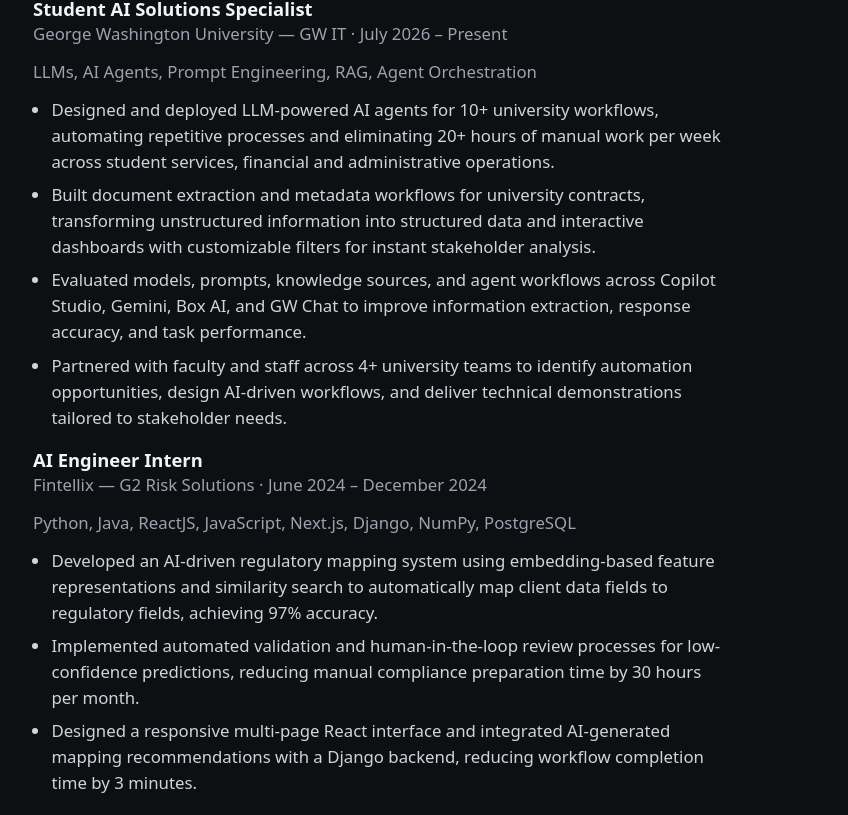
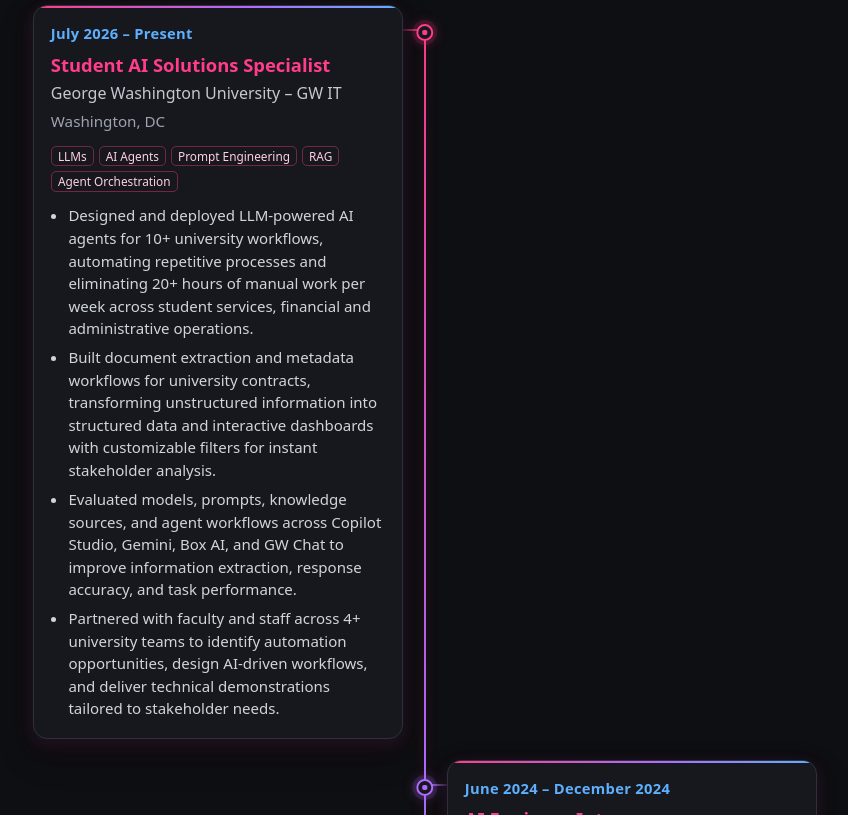
Before and after one commit to kushisantu/portfolio, a React (Vite) app: page / in a window 1280 px wide. Shown: the part 725-1540 px from the top of the page, without its empty margins (215-1063 px from the left). Built offline with nearby package versions, Linux system fonts and the light colour scheme.

Commit message:
experience cards

```diff
--- a/src/App.tsx
+++ b/src/App.tsx
@@ -1,4 +1,4 @@
-import { useEffect, useRef, useState } from 'react'
+import { useEffect, useLayoutEffect, useRef, useState } from 'react'
 import {
   about,
   contact,
@@ -37,6 +37,130 @@
 }
 
 type Project = (typeof projects)[number]
+
+function ExperienceTimeline() {
+  const trackRef = useRef<HTMLDivElement>(null)
+  const [shown, setShown] = useState<boolean[]>(() => experience.map(() => false))
+
+  useLayoutEffect(() => {
+    const track = trackRef.current
+    if (!track) return
+
+    const reduce = window.matchMedia('(prefers-reduced-motion: reduce)').matches
+
+    function measure() {
+      const dots = track.querySelectorAll<HTMLElement>('.timeline-dot')
+      if (dots.length === 0) return
+      const trackRect = track.getBoundingClientRect()
+      const first = dots[0].getBoundingClientRect()
+      const last = dots[dots.length - 1].getBoundingClientRect()
+      const top = first.top + first.height / 2 - trackRect.top
+      const height = last.top + last.height / 2 - trackRect.top - top
+      track.style.setProperty('--rail-top', `${top}px`)
+      track.style.setProperty('--rail-height', `${height}px`)
+      if (reduce) track.style.setProperty('--drawn', `${height}px`)
+    }
+
+    function draw() {
+      if (reduce) return
+      const dots = track.querySelectorAll<HTMLElement>('.timeline-dot')
+      if (dots.length === 0) return
+      const trackRect = track.getBoundingClientRect()
+      const first = dots[0].getBoundingClientRect()
+      const last = dots[dots.length - 1].getBoundingClientRect()
+      const top = first.top + first.height / 2 - trackRect.top
+      const end = last.top + last.height / 2 - trackRect.top
+      const reach = window.innerHeight * 0.62 - trackRect.top
+      const drawn = Math.min(Math.max(end - top, 0), Math.max(0, reach - top))
+      track.style.setProperty('--drawn', `${drawn}px`)
+    }
+
+    measure()
+    draw()
+
+    const resizeObserver = new ResizeObserver(() => {
+      measure()
+      draw()
+    })
+    resizeObserver.observe(track)
+
+    if (reduce) {
+      setShown(experience.map(() => true))
+      return () => resizeObserver.disconnect()
+    }
+
+    const items = [...track.querySelectorAll<HTMLElement>('.timeline-item')]
+    const observer = new IntersectionObserver(
+      (entries) => {
+        setShown((current) => {
+          const next = [...current]
+          let changed = false
+          for (const entry of entries) {
+            if (!entry.isIntersecting) continue
+            const index = items.indexOf(entry.target as HTMLElement)
+            if (index >= 0 && !next[index]) {
+              next[index] = true
+              changed = true
+            }
+          }
+          return changed ? next : current
+        })
+      },
+      { threshold: 0.22, rootMargin: '0px 0px -6% 0px' },
+    )
+    function onResize() {
+      measure()
+      draw()
+    }
+
+    items.forEach((item) => observer.observe(item))
+    window.addEventListener('scroll', draw, { passive: true })
+    window.addEventListener('resize', onResize)
+
+    return () => {
+      resizeObserver.disconnect()
+      observer.disconnect()
+      window.removeEventListener('scroll', draw)
+      window.removeEventListener('resize', onResize)
+    }
+  }, [])
+
+  return (
+    <div className="timeline" ref={trackRef}>
+      <div className="timeline-rail" aria-hidden="true" />
+      <div className="timeline-line" aria-hidden="true" />
+      {experience.map((job, index) => {
+        const side = index % 2 === 0 ? 'is-left' : 'is-right'
+        const place = 'place' in job ? job.place : ''
+        return (
+          <article
+            className={`timeline-item ${side}${shown[index] ? ' is-shown' : ''}`}
+            key={job.role}
+          >
+            <div className="timeline-card">
+              <p className="timeline-dates">{job.dates}</p>
+              <h3>{job.role}</h3>
+              <p className="timeline-org">{job.org}</p>
+              {place ? <p className="timeline-place">{place}</p> : null}
+              <ul className="tech-list">
+                {job.tools.split(', ').map((tool) => (
+                  <li key={tool}>{tool}</li>
+                ))}
+              </ul>
+              <ul className="timeline-points">
+                {job.points.map((point) => (
+                  <li key={point}>{point}</li>
+                ))}
+              </ul>
+            </div>
+            <span className="timeline-stem" aria-hidden="true" />
+            <span className="timeline-dot" aria-hidden="true" />
+          </article>
+        )
+      })}
+    </div>
+  )
+}
 
 function App() {
   const [menuOpen, setMenuOpen] = useState(false)
@@ -116,11 +240,16 @@
           <button
             type="button"
             className="menu-button"
+            aria-label={menuOpen ? 'Close menu' : 'Open menu'}
             aria-expanded={menuOpen}
             aria-controls="site-nav"
             onClick={() => setMenuOpen((open) => !open)}
           >
-            {menuOpen ? 'Close' : 'Menu'}
+            <span className="menu-icon" aria-hidden="true">
+              <span />
+              <span />
+              <span />
+            </span>
           </button>
         </div>
         <nav id="site-nav" aria-label="Page sections">
@@ -158,20 +287,7 @@
 
       <section id="experience">
         <h2>Experience</h2>
-        {experience.map((job) => (
-          <article className="entry" key={job.role}>
-            <h3>{job.role}</h3>
-            <p className="meta">
-              {job.org} · {job.dates}
-            </p>
-            <p className="meta">{job.tools}</p>
-            <ul>
-              {job.points.map((point) => (
-                <li key={point}>{point}</li>
-              ))}
-            </ul>
-          </article>
-        ))}
+        <ExperienceTimeline />
       </section>
 
       <section id="projects">
--- a/src/data/content.ts
+++ b/src/data/content.ts
@@ -26,7 +26,8 @@
 export const experience = [
   {
     role: 'Student AI Solutions Specialist',
-    org: 'George Washington University — GW IT',
+    org: 'George Washington University – GW IT',
+    place: 'Washington, DC',
     dates: 'July 2026 – Present',
     tools: 'LLMs, AI Agents, Prompt Engineering, RAG, Agent Orchestration',
     points: [
@@ -38,7 +39,7 @@
   },
   {
     role: 'AI Engineer Intern',
-    org: 'Fintellix — G2 Risk Solutions',
+    org: 'Fintellix – G2 Risk Solutions',
     dates: 'June 2024 – December 2024',
     tools: 'Python, Java, ReactJS, JavaScript, Next.js, Django, NumPy, PostgreSQL',
     points: [
--- a/src/index.css
+++ b/src/index.css
@@ -39,6 +39,7 @@
   .site {
     width: min(52rem, calc(100% - 1.5rem));
   }
+
 }
 
 .site-header {
@@ -79,20 +80,26 @@
 
 .menu-button {
   display: none;
+  align-items: center;
+  justify-content: center;
   margin-left: auto;
-  border: 1px solid #3a3d46;
-  border-radius: 6px;
+  padding: 0.35rem;
+  border: 0;
   background: transparent;
-  color: #f3f4f6;
-  font: inherit;
-  font-size: 0.95rem;
-  padding: 0.4rem 0.75rem;
   cursor: pointer;
 }
 
-.site-header.is-open .menu-button {
-  border-color: var(--pink);
-  color: var(--pink);
+.menu-icon {
+  display: grid;
+  gap: 0.28rem;
+  width: 1.05rem;
+}
+
+.menu-icon span {
+  display: block;
+  height: 2px;
+  border-radius: 999px;
+  background: var(--pink);
 }
 
 .nav-list {
@@ -241,6 +248,7 @@
   gap: 0.35rem 1rem;
   max-width: none;
   padding: 0.6rem 0;
+  font-size: 0.98rem;
   border-top: 1px solid var(--line);
   color: #f3f4f6;
   cursor: help;
@@ -361,8 +369,14 @@
   padding-top: 0.15rem;
 }
 
+.project-copy p,
+.project-points li {
+  max-width: none;
+  font-size: 0.95rem;
+  line-height: 1.5;
+}
+
 .project-copy p {
-  max-width: none;
   flex: 1;
 }
 
@@ -444,6 +458,209 @@
 .meta,
 .label {
   color: #9ca3af;
+  font-size: 0.95rem;
+}
+
+.entry p {
+  font-size: 0.98rem;
+}
+
+.timeline {
+  position: relative;
+  display: grid;
+  gap: 1.35rem;
+  margin-top: 1.35rem;
+}
+
+.timeline-rail,
+.timeline-line {
+  position: absolute;
+  left: 50%;
+  top: var(--rail-top, 1.6rem);
+  width: 2px;
+  transform: translateX(-50%);
+  pointer-events: none;
+}
+
+.timeline-rail {
+  height: var(--rail-height, 0px);
+  background: #2a2c33;
+}
+
+.timeline-line {
+  height: var(--drawn, 0px);
+  max-height: var(--rail-height, 0px);
+  background: linear-gradient(180deg, var(--pink), var(--purple) 55%, var(--blue));
+  box-shadow: 0 0 12px rgba(255, 61, 138, 0.28);
+}
+
+.timeline-item {
+  --node: 1.57rem;
+  position: relative;
+  display: grid;
+  grid-template-columns: 1fr 1fr;
+  column-gap: 2.75rem;
+}
+
+.timeline-item.is-left .timeline-card {
+  grid-column: 1;
+}
+
+.timeline-item.is-right .timeline-card {
+  grid-column: 2;
+}
+
+.timeline-stem {
+  position: absolute;
+  top: calc(var(--node) - 1px);
+  z-index: 0;
+  width: 1.375rem;
+  height: 2px;
+  opacity: 0;
+  pointer-events: none;
+  transition: opacity 420ms cubic-bezier(0.22, 1, 0.36, 1);
+}
+
+.timeline-item.is-left .timeline-stem {
+  left: calc(50% - 1.375rem);
+  background: linear-gradient(90deg, rgba(255, 61, 138, 0.15), var(--pink));
+}
+
+.timeline-item.is-right .timeline-stem {
+  left: 50%;
+  background: linear-gradient(90deg, var(--purple), rgba(176, 107, 255, 0.15));
+}
+
+.timeline-item.is-shown .timeline-stem {
+  opacity: 1;
+}
+
+.timeline-dot {
+  position: absolute;
+  top: calc(var(--node) - 0.42rem);
+  left: 50%;
+  z-index: 1;
+  width: 0.84rem;
+  height: 0.84rem;
+  border: 2px solid var(--pink);
+  border-radius: 50%;
+  background:
+    radial-gradient(circle at center, var(--pink) 0 2.5px, #16181e 3px);
+  box-shadow:
+    0 0 0 4px rgba(255, 61, 138, 0.12),
+    0 0 14px rgba(255, 61, 138, 0.4);
+  opacity: 0;
+  transform: translate(-50%, 0) scale(0.4);
+  transition:
+    opacity 420ms cubic-bezier(0.22, 1, 0.36, 1),
+    transform 420ms cubic-bezier(0.22, 1, 0.36, 1);
+}
+
+.timeline-item.is-right .timeline-dot {
+  border-color: var(--purple);
+  background:
+    radial-gradient(circle at center, var(--purple) 0 2.5px, #16181e 3px);
+  box-shadow:
+    0 0 0 4px rgba(176, 107, 255, 0.14),
+    0 0 14px rgba(176, 107, 255, 0.4);
+}
+
+.timeline-item.is-shown .timeline-dot {
+  opacity: 1;
+  transform: translate(-50%, 0) scale(1);
+}
+
+.timeline-card {
+  position: relative;
+  overflow: hidden;
+  padding: 1rem 1.05rem 1.1rem;
+  border: 1px solid #2e313a;
+  border-radius: 14px;
+  background: #16181e;
+  box-shadow:
+    0 16px 34px rgba(0, 0, 0, 0.32),
+    0 8px 22px rgba(255, 61, 138, 0.1),
+    0 4px 16px rgba(176, 107, 255, 0.08);
+  opacity: 0;
+  transition:
+    opacity 520ms cubic-bezier(0.22, 1, 0.36, 1),
+    transform 520ms cubic-bezier(0.22, 1, 0.36, 1);
+}
+
+.timeline-item.is-left .timeline-card {
+  transform: translate(-14px, 16px);
+}
+
+.timeline-item.is-right .timeline-card {
+  transform: translate(14px, 16px);
+}
+
+.timeline-item.is-shown .timeline-card {
+  opacity: 1;
+  transform: none;
+}
+
+.timeline-card::before {
+  content: "";
+  position: absolute;
+  top: 0;
+  right: 0;
+  left: 0;
+  height: 2px;
+  background: linear-gradient(90deg, var(--pink), var(--purple) 58%, var(--blue));
+}
+
+.timeline-dates {
+  margin: 0 0 0.4rem;
+  color: var(--blue);
+  font-size: 0.92rem;
+  font-weight: 600;
+  letter-spacing: 0.02em;
+}
+
+.timeline-card h3 {
+  margin: 0;
+  color: var(--pink);
+}
+
+.timeline-org,
+.timeline-place {
+  max-width: none;
+  margin-top: 0.28rem;
+  color: #c5c8d0;
+  font-size: 1rem;
+}
+
+.timeline-place {
+  color: #9ca3af;
+  font-size: 0.95rem;
+}
+
+.timeline-card .tech-list {
+  gap: 0.3rem;
+  margin: 0.75rem 0 0;
+}
+
+.timeline-card .tech-list li {
+  padding: 0.08rem 0.38rem;
+  border-radius: 5px;
+  font-size: 0.74rem;
+  line-height: 1.35;
+}
+
+.timeline-points {
+  margin: 0.8rem 0 0;
+  padding-left: 1.1rem;
+}
+
+.timeline-points li {
+  max-width: none;
+  font-size: 0.94rem;
+  line-height: 1.5;
+}
+
+.timeline-points li + li {
+  margin-top: 0.4rem;
 }
 
 .label {
@@ -684,6 +901,38 @@
     display: inline-flex;
   }
 
+  .timeline-rail,
+  .timeline-line {
+    left: 0.55rem;
+  }
+
+  .timeline-item {
+    grid-template-columns: 1fr;
+    padding-left: 2.15rem;
+  }
+
+  .timeline-item.is-left .timeline-card,
+  .timeline-item.is-right .timeline-card {
+    grid-column: 1;
+    transform: translateY(16px);
+  }
+
+  .timeline-item.is-shown .timeline-card {
+    transform: none;
+  }
+
+  .timeline-item.is-left .timeline-dot,
+  .timeline-item.is-right .timeline-dot {
+    left: 0.55rem;
+  }
+
+  .timeline-item.is-left .timeline-stem,
+  .timeline-item.is-right .timeline-stem {
+    left: 0.97rem;
+    width: 1.18rem;
+    background: linear-gradient(90deg, var(--pink), rgba(255, 61, 138, 0.2));
+  }
+
   #site-nav {
     display: none;
     width: 100%;
@@ -745,6 +994,24 @@
     transition: none;
   }
 
+  .timeline-item.is-left .timeline-card,
+  .timeline-item.is-right .timeline-card {
+    opacity: 1;
+    transform: none;
+    transition: none;
+  }
+
+  .timeline-dot {
+    opacity: 1;
+    transform: translate(-50%, 0);
+    transition: none;
+  }
+
+  .timeline-stem {
+    opacity: 1;
+    transition: none;
+  }
+
   .skill-marquee {
     width: auto;
     margin-inline: 0;
```
